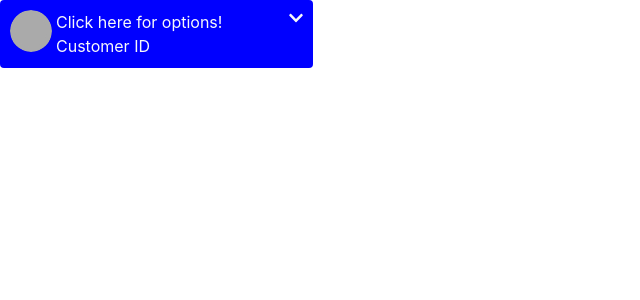
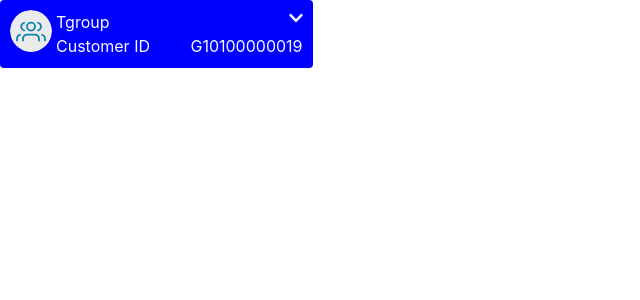
Before and after one commit to hareshpatel1990/angular-treeview-selectbox, an Angular app: page / in a window 1280 px wide. Shown: the top 300 px of the page, without its empty margins (0-640 px from the left). Built offline with nearby package versions, Linux system fonts and the light colour scheme.

Commit message:
1 file modified

```diff
--- a/src/app/app.component.ts
+++ b/src/app/app.component.ts
@@ -16,7 +16,7 @@ export class AppComponent {
 
   showFlag: boolean = false;
 
-  data0 = {
+  data = {
     id: 339,
     name: 'Tgroup',
     clientId: 'G10100000019',
@@ -70,7 +70,7 @@ export class AppComponent {
     branches: [],
   };
 
-  data = {
+  data1 = {
     id: 342,
     name: 'Tcomp3',
     clientId: 'I10100000065',
@@ -90,6 +90,12 @@ export class AppComponent {
     ],
   };
 
+  constructor() {
+    this.seletedOptionType = this.data.type;
+    this.seletedId = this.data.clientId;
+    this.seletedText = this.data.name;
+  }
+
   onSelected(optionType, id, text) {
     this.seletedOptionType = optionType;
     this.seletedId = id;
```
